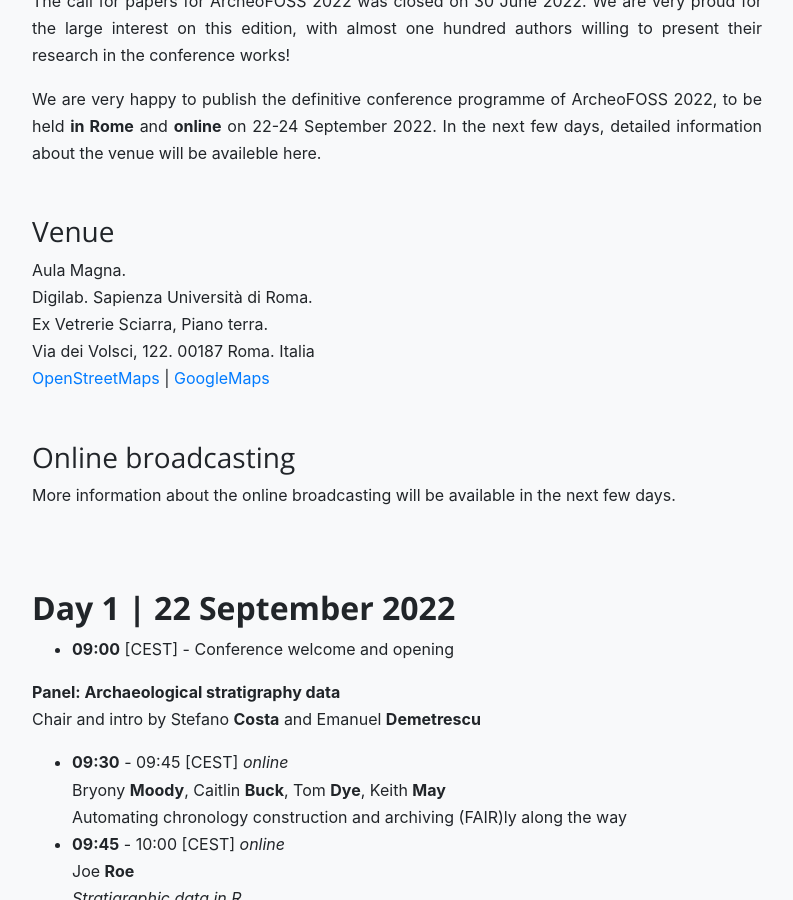
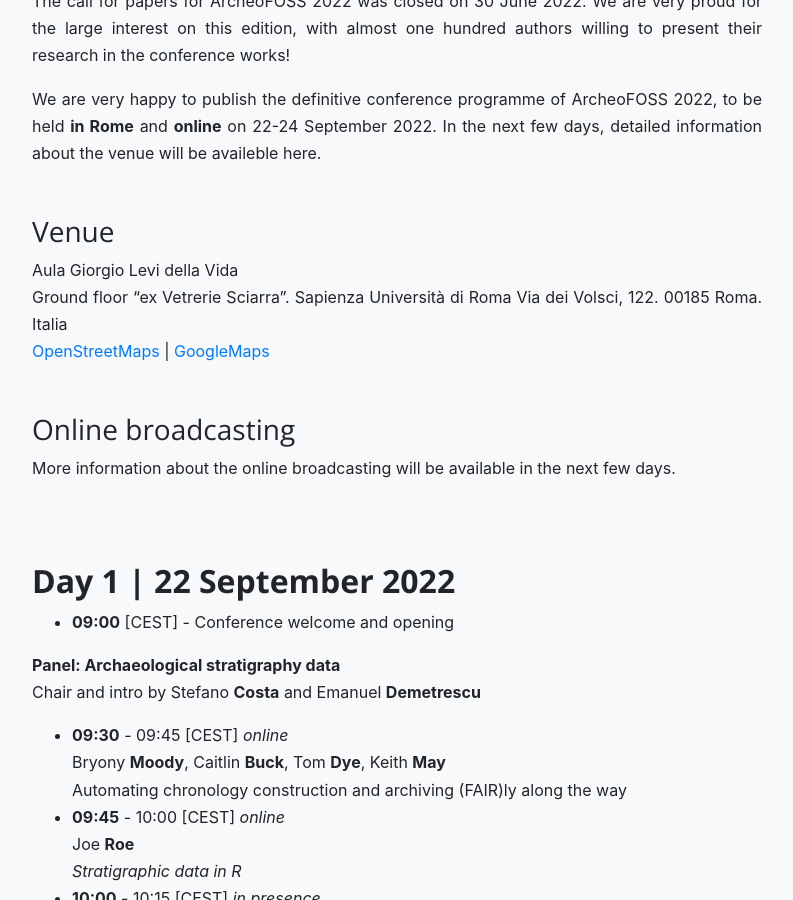
Before and after one commit to archeofoss/archeofoss, a Jekyll site: the page built from 2022/programme.md, in a window 1280 px wide and 900 px high, scrolled down 396 px. Shown: the whole window, without its empty margins (243-1036 px from the left). Built offline with Jekyll 4.4.1, drawn with Linux system fonts in a browser that asks for light colours; nearby versions of some CDN libraries.

Commit message:
updated address

```diff
--- a/2022/programme.md
+++ b/2022/programme.md
@@ -9,10 +9,9 @@
 We are very happy to publish the definitive conference programme of ArcheoFOSS 2022, to be held **in Rome** and **online** on 22-24 September 2022. In the next few days, detailed information about the venue will be availeble here.
 
 ### Venue
-Aula Magna.
-Digilab. Sapienza Università di Roma.
-Ex Vetrerie Sciarra, Piano terra.
-Via dei Volsci, 122. 00187 Roma. Italia
+Aula Giorgio Levi della Vida
+Ground floor “ex Vetrerie Sciarra”. Sapienza Università di Roma
+Via dei Volsci, 122. 00185 Roma. Italia
 [OpenStreetMaps](https://www.openstreetmap.org/node/2128990512) |
 [GoogleMaps](https://www.google.com/maps/place/Via+dei+Volsci,+122,+00185+Roma+RM/@41.8991279,12.5154208,17z/)
 
```
Also changed, not shown: 1 other file.
